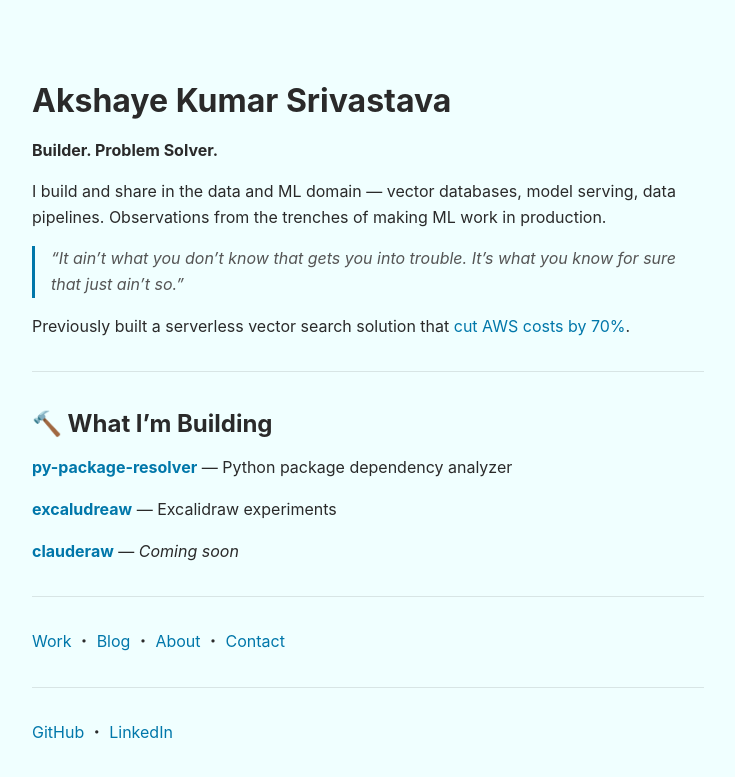
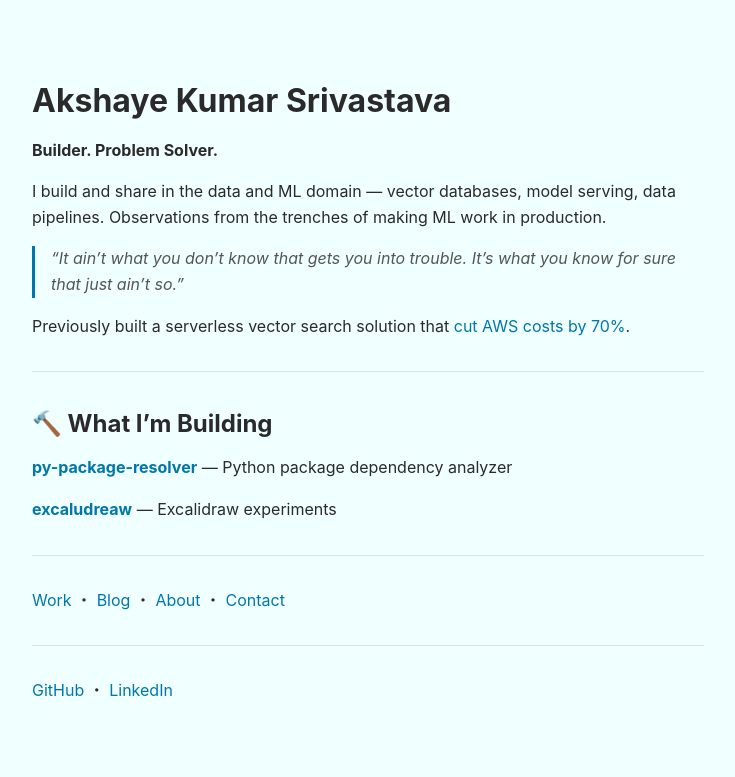
Before and after one commit to akshayeKS/akshayeks.github.io, a Jekyll site: the page built from index.md, in a window 1280 px wide. Shown: the top 777 px of the page, without its empty margins (272-1007 px from the left). Built offline with Jekyll 4.4.1, drawn with Linux system fonts in a browser that asks for light colours.

Commit message:
Remove clauderaw

```diff
--- a/index.md
+++ b/index.md
@@ -22,8 +22,6 @@ Previously built a serverless vector search solution that [cut AWS costs by 70%]
 
 **[excaludreaw](https://github.com/akshayeKS/excaludreaw)** — Excalidraw experiments
 
-**[clauderaw](https://github.com/akshayeKS/clauderaw)** — *Coming soon*
-
 ---
 
 [Work](/work) ・ [Blog](/blog) ・ [About](/about) ・ [Contact](/contact)
```
